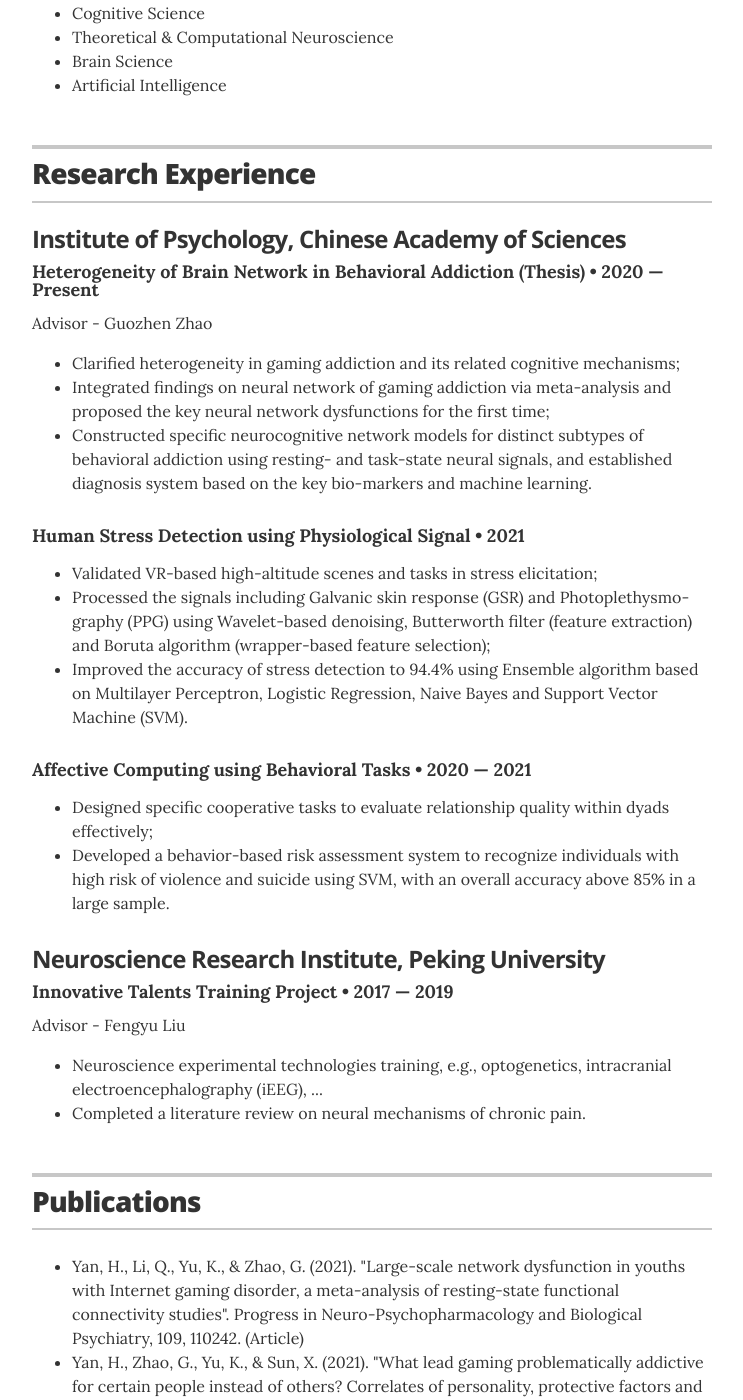
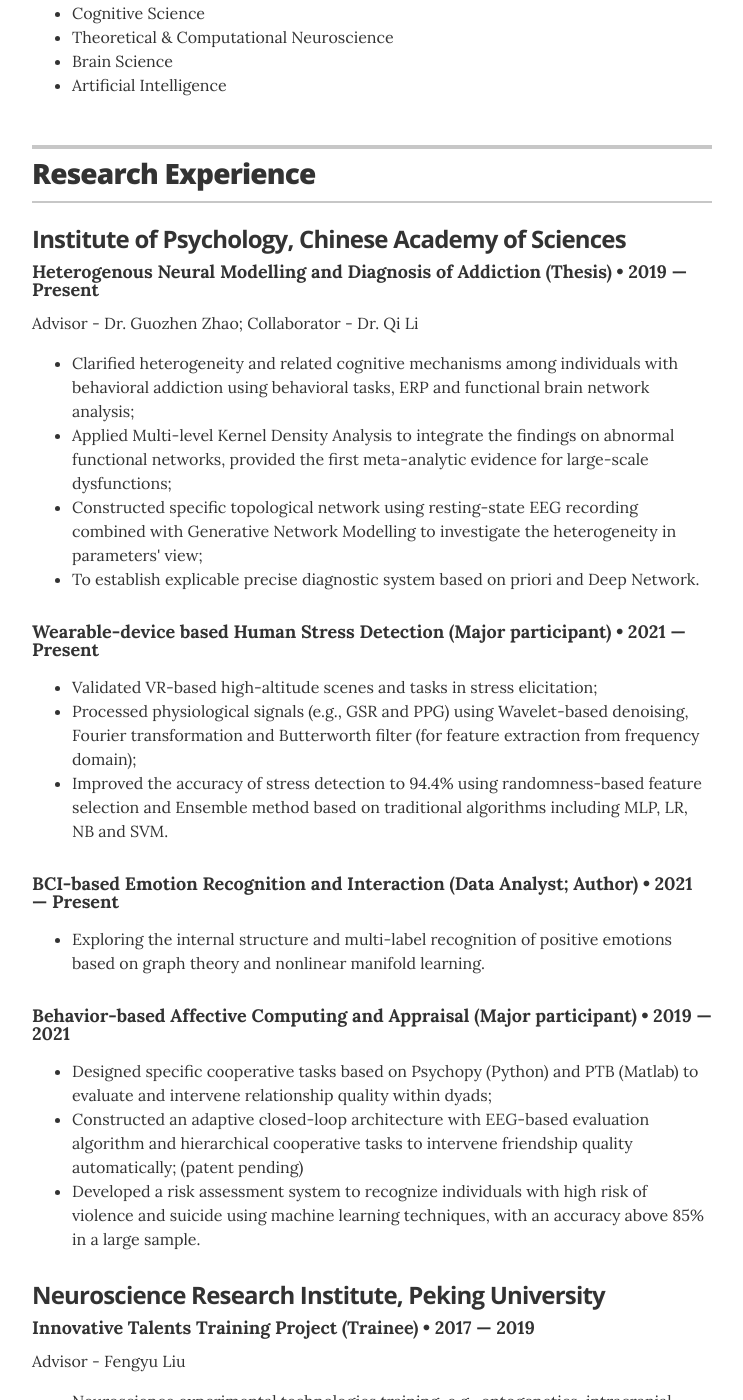
Before and after one commit to PsychYan/PsychYan.github.io, a Jekyll site: the page built from index.html, in a window 1280 px wide and 1400 px high, scrolled down 1053 px. Shown: the whole window, without its empty margins (268-1011 px from the left). Built offline with Jekyll 4.4.1, drawn with Linux system fonts in a browser that asks for light colours; some of the changed text lies outside the part shown.

Commit message:
Update experience.yml

```diff
--- a/_data/experience.yml
+++ b/_data/experience.yml
@@ -1,24 +1,33 @@
 # Jobs
 # VP of Global Communications
 - company: Institute of Psychology, Chinese Academy of Sciences
-  position: Heterogeneity of Brain Network in Behavioral Addiction (Thesis)
-  duration: 2020 &mdash; Present
-  summary: Advisor - Guozhen Zhao <ul class="resume-item-list"><li>Clarified heterogeneity in gaming addiction and its related cognitive mechanisms;</li><li>Integrated findings on neural network of gaming addiction via meta-analysis and proposed the key neural network dysfunctions for the first time;</li><li>Constructed specific neurocognitive network models for distinct subtypes of behavioral addiction using resting- and task-state neural signals, and established diagnosis system based on the key bio-markers and machine learning.</li></ul>
+  position: Heterogenous Neural Modelling and Diagnosis of Addiction (Thesis)
+  duration: 2019 &mdash; Present
+  summary: Advisor - Dr. Guozhen Zhao; Collaborator - Dr. Qi Li <ul class="resume-item-list"><li>Clarified heterogeneity and related cognitive mechanisms among individuals with behavioral addiction using behavioral tasks, ERP and functional brain network analysis;</li><li>Applied Multi-level Kernel Density Analysis to integrate the findings on abnormal functional networks, provided the first meta-analytic evidence for large-scale dysfunctions;</li><li>Constructed specific topological network using resting-state EEG recording combined with Generative Network Modelling to investigate the heterogeneity in parameters' view;</li><li>To establish explicable precise diagnostic system based on priori and Deep Network.</li></ul>
 
 # Director of Digital Stratgy
-- position: Human Stress Detection using Physiological Signal
-  duration:  2021
-  summary: <ul class="resume-item-list"><li>Validated VR-based high-altitude scenes and tasks in stress elicitation;</li><li>Processed the signals including Galvanic skin response (GSR) and Photoplethysmo-graphy (PPG) using Wavelet-based denoising, Butterworth filter (feature extraction) and Boruta algorithm (wrapper-based feature selection);</li><li>Improved the accuracy of stress detection to 94.4% using Ensemble algorithm based on Multilayer Perceptron, Logistic Regression, Naive Bayes and Support Vector Machine (SVM).</li></ul>
+- position: Wearable-device based Human Stress Detection (Major participant)
+  duration:  2021 &mdash; Present
+  summary: <ul class="resume-item-list"><li>Validated VR-based high-altitude scenes and tasks in stress elicitation;</li><li>Processed physiological signals (e.g., GSR and PPG) using Wavelet-based denoising, Fourier transformation and Butterworth filter (for feature extraction from frequency domain);</li><li>Improved the accuracy of stress detection to 94.4% using randomness-based feature selection and Ensemble method based on traditional algorithms including MLP, LR, NB and SVM.</li></ul>
 
 
 # Communications Coordinator
-- position: Affective Computing using Behavioral Tasks
-  duration:   2020  &mdash; 2021
-  summary: <ul class="resume-item-list"><li>Designed specific cooperative tasks to evaluate relationship quality within dyads effectively;</li><li>Developed a behavior-based risk assessment system to recognize individuals with high risk of violence and suicide using SVM, with an overall accuracy above 85% in a large sample.</li></ul>
+- position: BCI-based Emotion Recognition and Interaction (Data Analyst; Author)
+  duration: 2021 &mdash; Present
+  summary: <ul class="resume-item-list"><li>Exploring the internal structure and multi-label recognition of positive emotions based on graph theory and nonlinear manifold learning.</li></ul>
 
+# Communications Coordinator
+- position: Behavior-based Affective Computing and Appraisal (Major participant)
+  duration: 2019 &mdash; 2021
+  summary: <ul class="resume-item-list"><li>Designed specific cooperative tasks based on Psychopy (Python) and PTB (Matlab) to evaluate and intervene relationship quality within dyads;</li><li>Constructed an adaptive closed-loop architecture with EEG-based evaluation algorithm and hierarchical cooperative tasks to intervene friendship quality automatically; (patent pending)</li><li>Developed a risk assessment system to recognize individuals with high risk of violence and suicide using machine learning techniques, with an accuracy above 85% in a large sample.</li></ul>
 
 # Communications Coordinator
 - company: Neuroscience Research Institute, Peking University
-  position: Innovative Talents Training Project
+  position: Innovative Talents Training Project (Trainee)
   duration:   2017  &mdash; 2019
-  summary: Advisor - Fengyu Liu <ul class="resume-item-list"><li>Neuroscience experimental technologies training, e.g., optogenetics, intracranial electroencephalography (iEEG), ...</li><li>Completed a literature review on neural mechanisms of chronic pain.</li></ul>
+  summary: Advisor - Fengyu Liu <ul class="resume-item-list"><li>Neuroscience experimental technologies training, e.g., optogenetics, intracranial electroencephalography (iEEG), fMRI...</li><li>Completed a literature review on neural mechanisms of chronic pain.</li></ul>
+
+- company: Risk Perception and Decision-Making Lab, Peking University
+  position: Experiments and Weekly Seminar (Participant)
+  duration:   2017  &mdash; 2018
+  summary: <ul class="resume-item-list"><li>Experimenter; literature discussion; brainstormed the study design.</li></ul>
```
